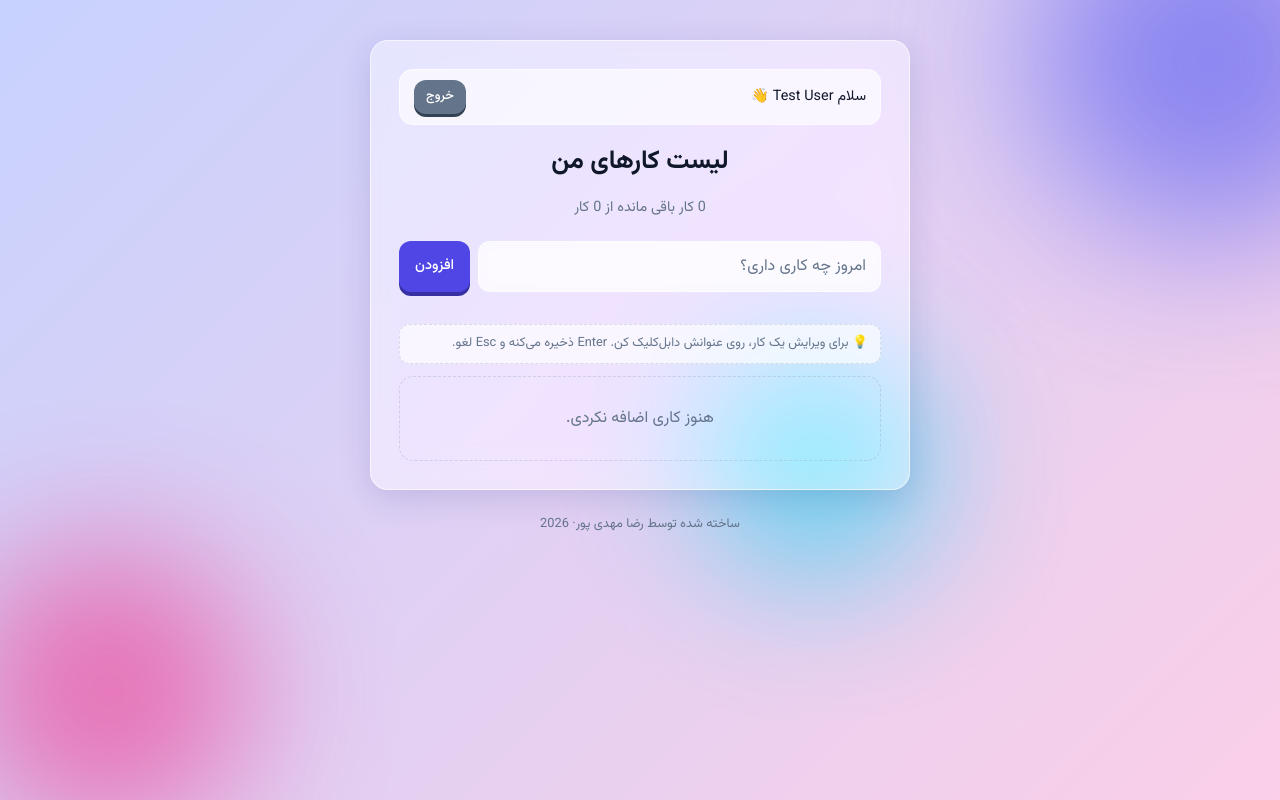
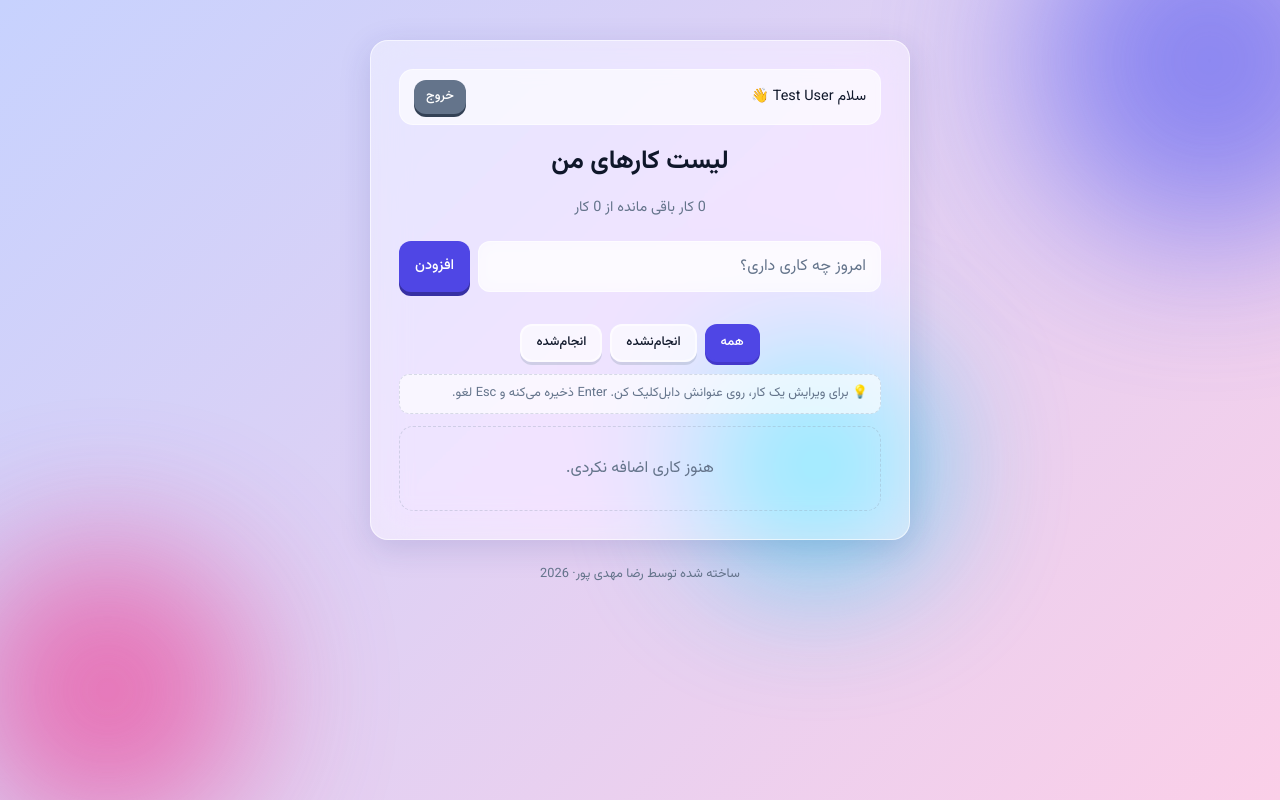
Before and after one commit to rezamahdipor/todo-app, a Laravel app: page /tasks in a window 1280 px wide. Run offline with Laravel 12, Linux system fonts and the light colour scheme; a user stored in the database is signed in; data comes from the database, SQL or seed files in the repository; data that the repository does not hold is empty.

Commit message:
add task filter and live counter

```diff
--- a/public/css/style.css
+++ b/public/css/style.css
@@ -748,6 +748,35 @@ button:focus-visible {
     justify-content: center;
     text-align: right;
 }
+/* ========== فیلتر تسک‌ها ========== */
+.filters {
+    display: flex;
+    justify-content: center;
+    gap: 8px;
+    margin: 0 0 12px;
+}
+
+.filter-btn {
+    padding: 6px 14px;
+    font-size: 0.8rem;
+    color: var(--text);
+    background: var(--glass-strong);
+    border: 2px solid var(--glass-border);
+    --btn-shadow: var(--border);
+    --btn-depth: 3px;
+}
+
+.filter-btn:hover {
+    background: var(--glass-strong);
+    border-color: var(--primary);
+}
+
+.filter-btn.active {
+    color: #fff;
+    background: var(--primary);
+    border-color: var(--primary);
+    --btn-shadow: var(--primary-hover);
+}
 /* ==========================================================
    ریسپانسیو
    ========================================================== */
--- a/resources/views/tasks/index.blade.php
+++ b/resources/views/tasks/index.blade.php
@@ -12,9 +12,10 @@
     </div>
 
     <h1>لیست کارهای من</h1>
+
     <p class="subtitle">
-        {{ $tasks->where('is_done', false)->count() }} کار باقی مانده
-        از {{ $tasks->count() }} کار
+        <span id="remaining-count">{{ $tasks->where('is_done', false)->count() }}</span> کار باقی مانده
+        از <span id="total-count">{{ $tasks->count() }}</span> کار
     </p>
 
     <form id="add-form" action="{{ route('tasks.store') }}" method="POST" class="add-form">
@@ -27,8 +28,13 @@
         @error('title') {{ $message }} @enderror
     </p>
 
+    <div class="filters">
+        <button type="button" class="filter-btn active" data-filter="all">همه</button>
+        <button type="button" class="filter-btn" data-filter="active">انجام‌نشده</button>
+        <button type="button" class="filter-btn" data-filter="done">انجام‌شده</button>
+    </div>
+
     <p class="tip">💡 برای ویرایش یک کار، روی عنوانش دابل‌کلیک کن. Enter ذخیره می‌کنه و Esc لغو.</p>
-
 
     <ul id="task-list" class="task-list">
         @forelse ($tasks as $task)
@@ -48,7 +54,8 @@
             <li class="empty">هنوز کاری اضافه نکردی.</li>
         @endforelse
     </ul>
+@endsection
+
 @push('scripts')
-    <script src="{{ asset('js/app.js') }}"></script>
+    <script src="{{ asset('js/app.js') }}?v={{ filemtime(public_path('js/app.js')) }}"></script>
 @endpush
-@endsection
```
Also changed, not shown: resources/views/layouts/tasks/index.blade.php (+39 -27 lines), public/js/app.js. Lines whose indentation alone changed are shown as unchanged.
